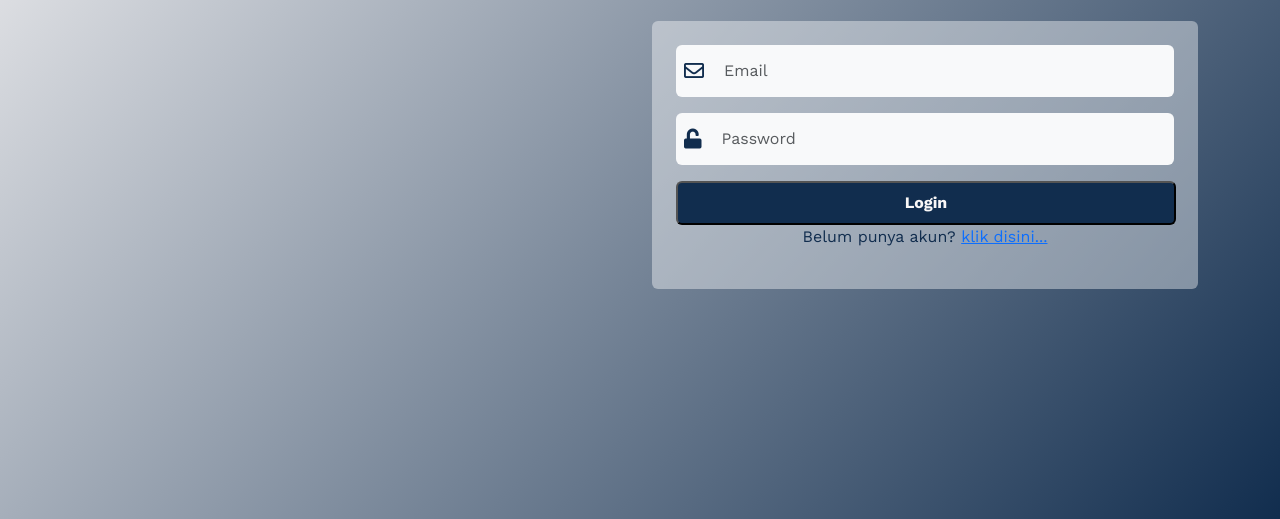
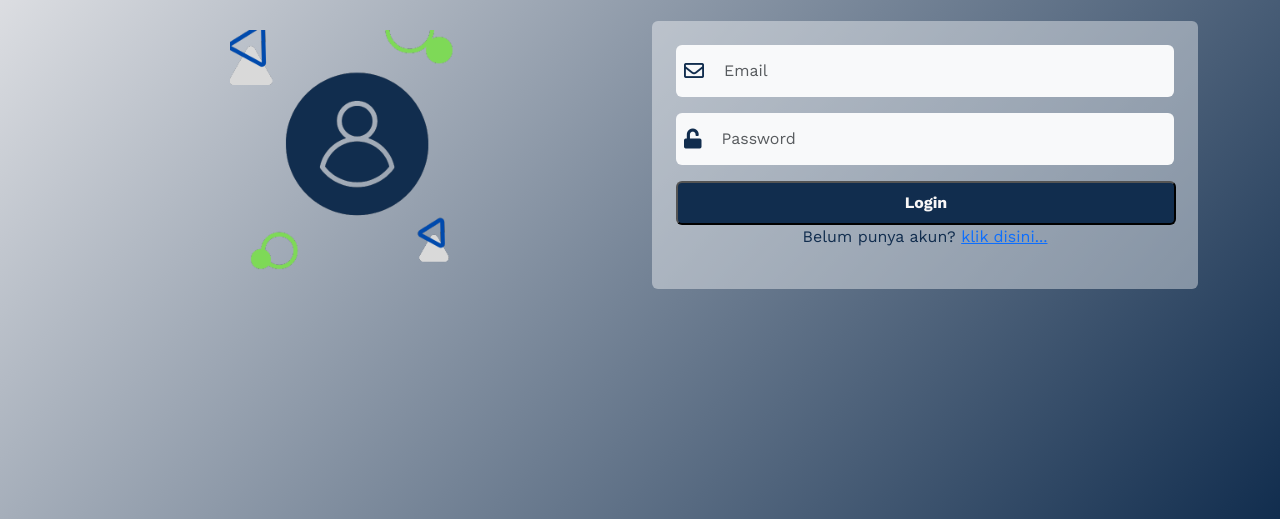
Before and after one commit to BangJamall/Projek-web-3, a plain HTML site: page login.html in a window 1280 px wide. Shown: the part 281-800 px from the top of the page. Drawn offline with nearby package versions, Linux system fonts and the light colour scheme; files whose address does not match are found by name.

Commit message:
Update login.html

```diff
--- a/login.html
+++ b/login.html
@@ -16,7 +16,7 @@
         <div class="row justify-content-center align-items-center">
             <!-- Bagian Kiri (Gambar) -->
             <div class="col-12 col-md-6 d-flex justify-content-center mb-4 mb-md-0">
-                <div style="height: 250px; width: 250px; background: url('assets/img/loginlagi.png') center / contain no-repeat;"></div>
+                <div style="height: 250px; width: 250px; background: url('img/loginlagi.png') center / contain no-repeat;"></div>
             </div>
             <!-- Bagian Kanan (Form Login) -->
             <div class="col-12 col-md-6">
```
